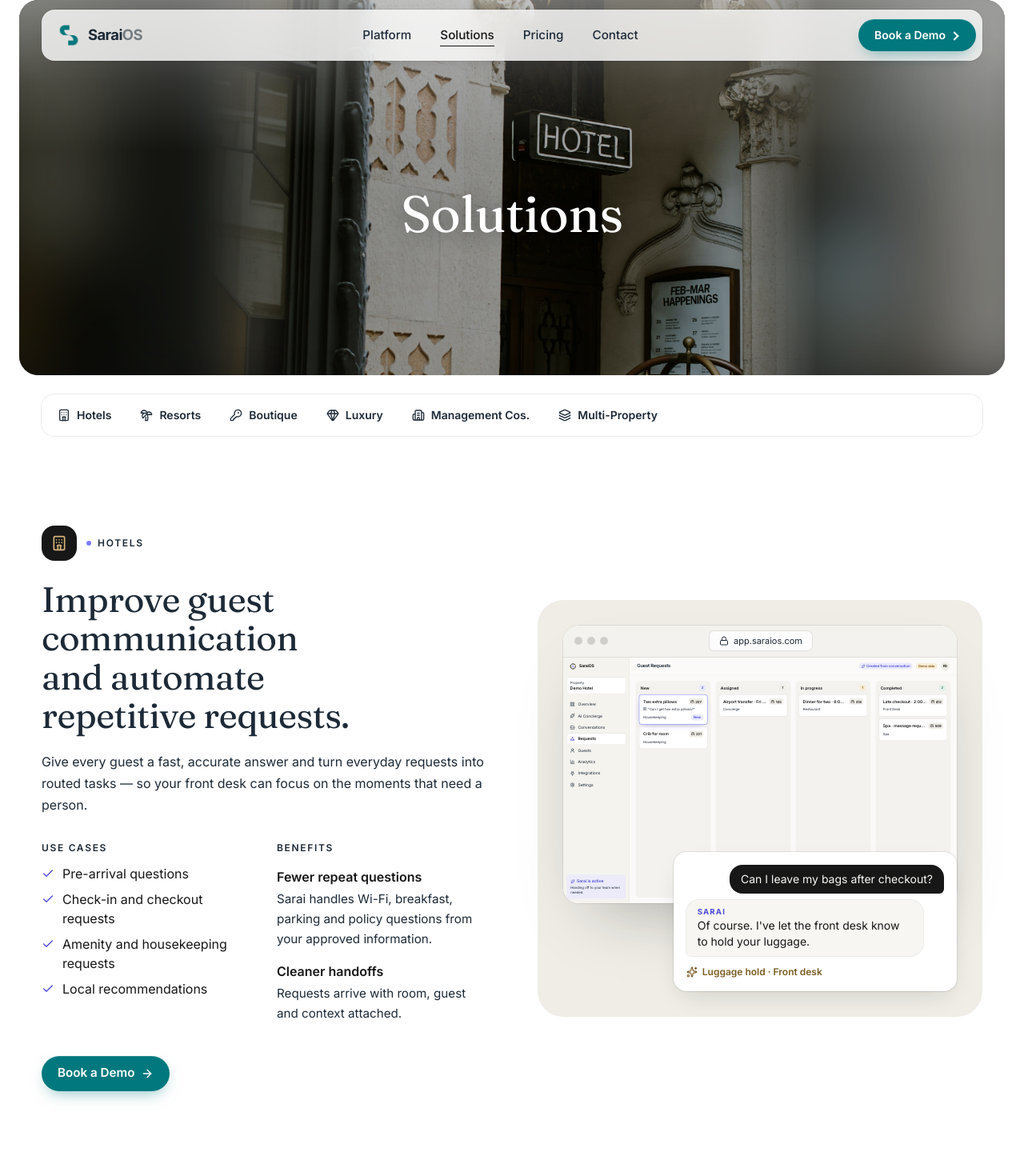
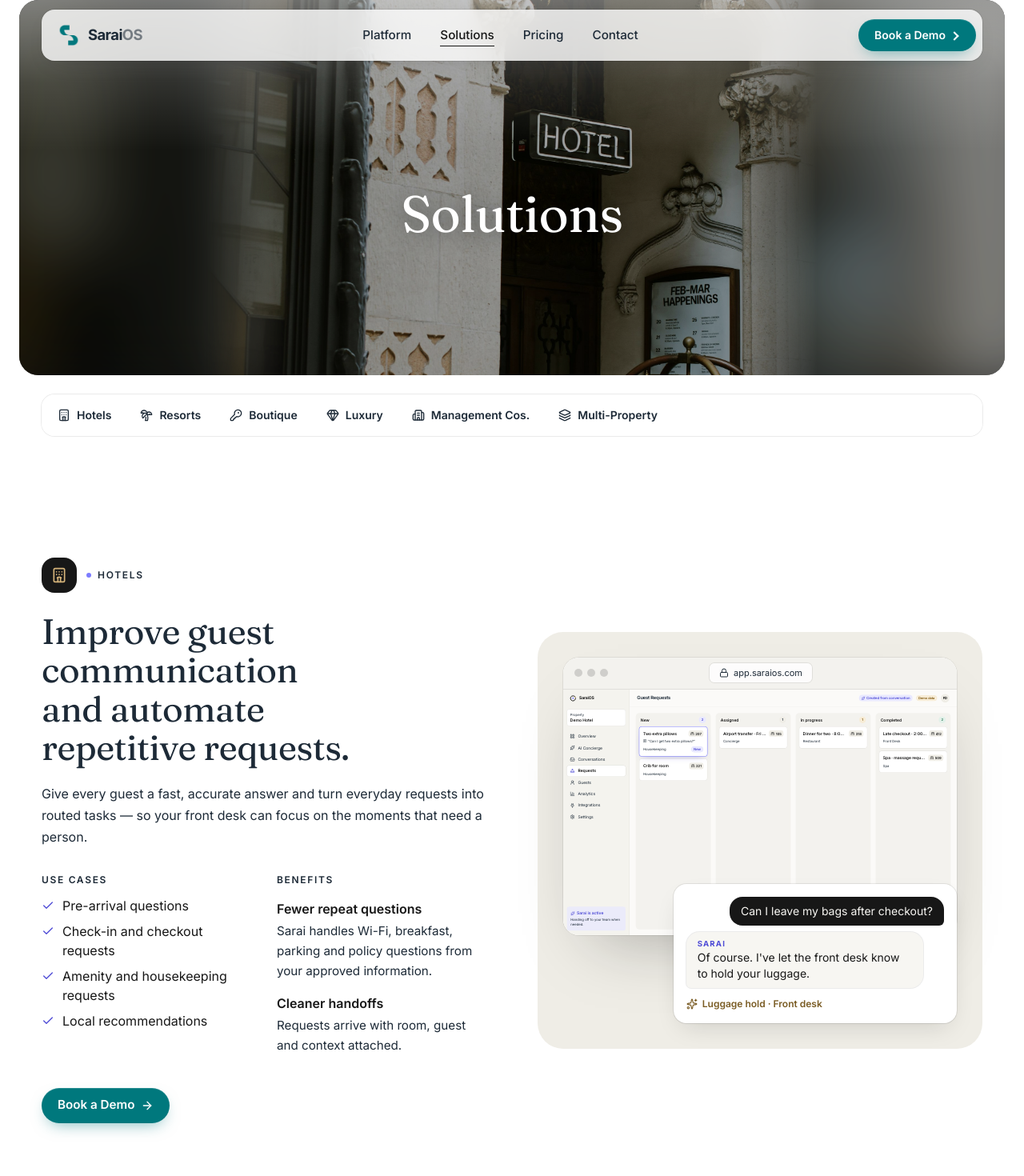
Before and after one commit to abdulrhhkahn/SaraiOS, a Next.js app: page /industries in a window 1280 px wide. Shown: the top 1470 px of the page at 80% size. Built offline with nearby package versions, Linux system fonts and the light colour scheme; no server answers.

Commit message:
Add files via upload

```diff
--- a/app/industries/page.tsx
+++ b/app/industries/page.tsx
@@ -36,7 +36,7 @@ export default function IndustriesPage() {
           </ul>
         </Container>
       </nav>
-      <div className="divide-y divide-line">
+      <div className="mt-10 space-y-6 pb-24 sm:pb-32">
         {industries.map((ind, i) => (
           <IndustrySection key={ind.slug} industry={ind} src={shots[ind.screen]} flip={i % 2 === 1} />
         ))}
```
